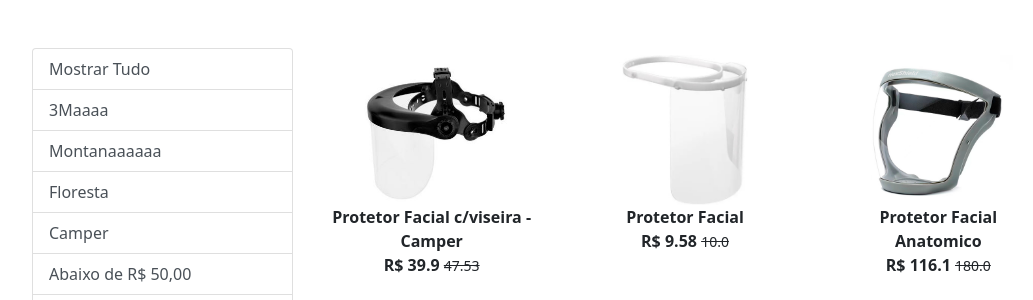
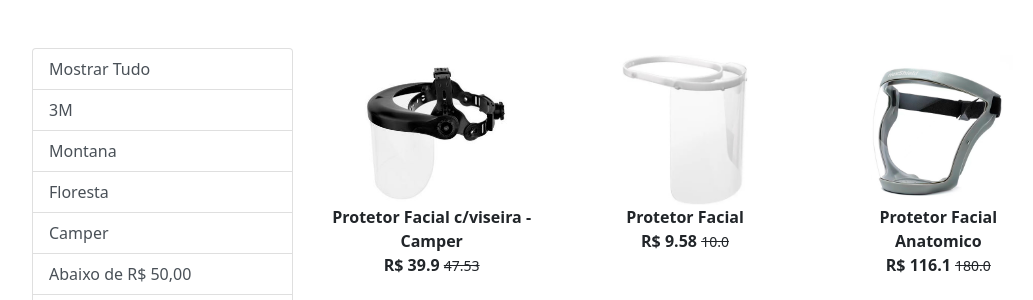
Before and after one commit to gracieleo/Normalize-TCC-EngDeComputacao-UNIVESP, a Django app: page /protetorFacial/ in a window 1280 px wide. Shown: the part 112-412 px from the top of the page, without its empty margins (50-1083 px from the left). Run offline with Django 4.2, Linux system fonts and the light colour scheme; data comes from the database, SQL or seed files in the repository; both versions use the stored data as it was after the commit; some libraries are stand-ins or nearby versions.

Commit message:
Atualizacao lista de marcas

```diff
--- a/app/templates/app/protetorFacial.html
+++ b/app/templates/app/protetorFacial.html
@@ -9,9 +9,9 @@
         <a href="{% url 'protetorFacial' %}" class="list-group-item
         list-group-item-action" aria-current="true">Mostrar Tudo</a>
         <a href="{% url 'protetorFacialdata' '3M' %}" class="list-group-item
-        list-group-item-action" aria-current="true">3Maaaa</a>
+        list-group-item-action" aria-current="true">3M</a>
         <a href="{% url 'protetorFacialdata' 'Montana' %}" class="list-group-item
-        list-group-item-action" aria-current="true">Montanaaaaaa</a>
+        list-group-item-action" aria-current="true">Montana</a>
         <a href="{% url 'protetorFacialdata' 'Floresta' %}" class="list-group-item
         list-group-item-action" aria-current="true">Floresta</a>
         <a href="{% url 'protetorFacialdata' 'Camper' %}" class="list-group-item
```
Also changed, not shown: db.sqlite3, media/productimg/Protetor-facial-anatomico.jpeg (added), media/productimg/Protetor-facial-anatomico_BKtU7eA.jpeg (added), media/productimg/Protetor-facial-libus-eco-facial-com-suspensao-com-regulagem-floresta.jpg (added), media/productimg/Protetor-facial-reutilizavel-brinox.jpeg (added), media/productimg/Protetor-facial-reutilizavel-brinox_k7yhdF5.jpeg (added), media/productimg/protetor-facial-kit-floresta-libus_s1_637644586127883542_0drABe6.jpg (added).
